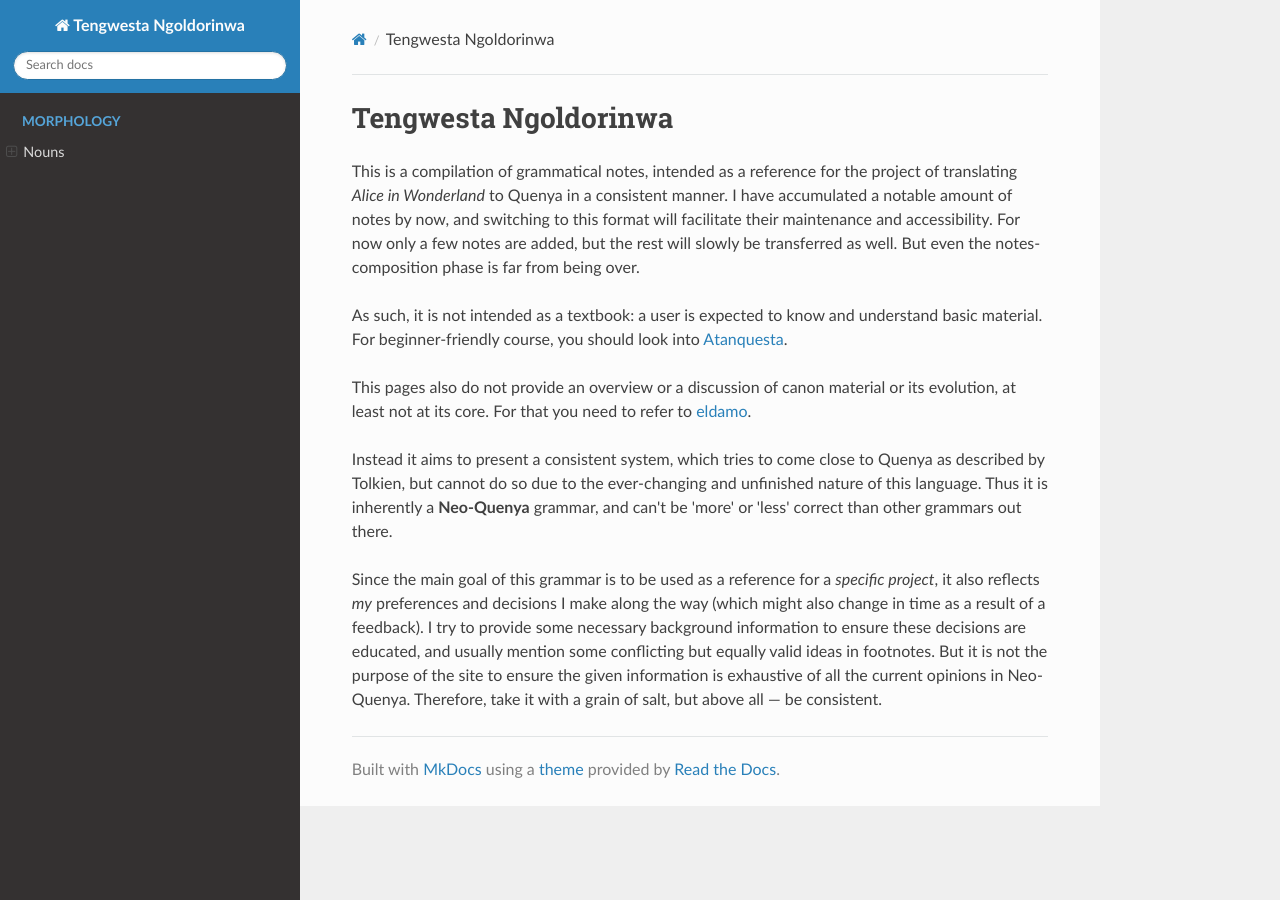
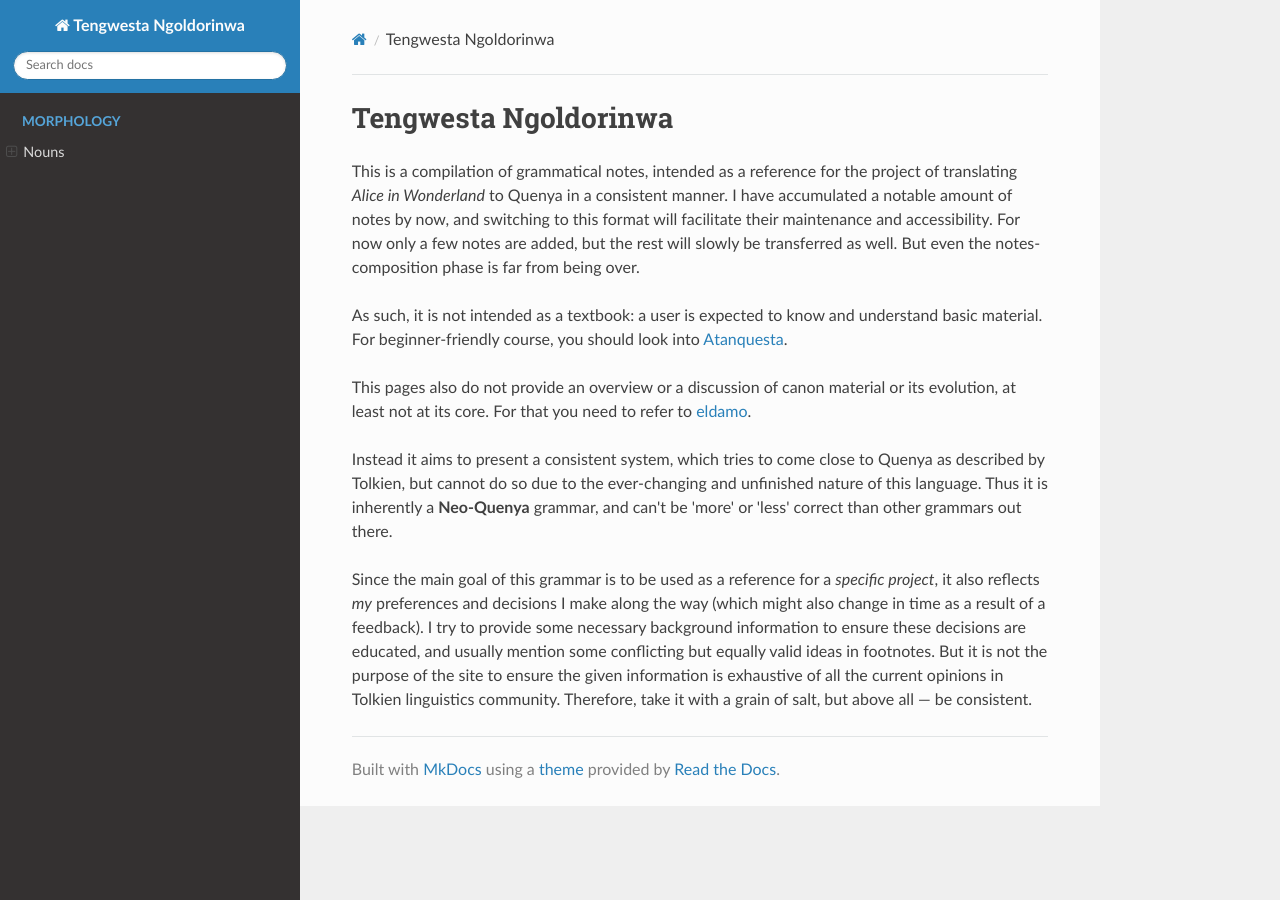
Before and after one commit to feophan/tenguesta_ngoldorinwa, an MkDocs documentation site: the page built from docs/index.md, in a window 1280 px wide. Built offline with MkDocs 1.6.1, drawn with Linux system fonts in a browser that asks for light colours; nearby versions of some CDN libraries; old or Windows-style settings are respelled for this version of MkDocs.

Commit message:
index correction

```diff
--- a/docs/index.md
+++ b/docs/index.md
@@ -9,4 +9,4 @@ This pages also do not provide an overview or a discussion of canon material or
 
 Instead it aims to present a consistent system, which tries to come close to Quenya as described by Tolkien, but cannot do so due to the ever-changing and unfinished nature of this language. Thus it is inherently a **Neo-Quenya** grammar, and can't be 'more' or 'less' correct than other grammars out there.
 
-Since the main goal of this grammar is to be used as a reference for a *specific project*, it also reflects *my* preferences and decisions I make along the way (which might also change in time as a result of a feedback). I try to provide some necessary background information to ensure these decisions are educated, and usually mention some conflicting but equally valid ideas in footnotes. But it is not the purpose of the site to ensure the given information is exhaustive of all the current opinions in Neo-Quenya. Therefore, take it with a grain of salt, but above all &mdash; be consistent.
+Since the main goal of this grammar is to be used as a reference for a *specific project*, it also reflects *my* preferences and decisions I make along the way (which might also change in time as a result of a feedback). I try to provide some necessary background information to ensure these decisions are educated, and usually mention some conflicting but equally valid ideas in footnotes. But it is not the purpose of the site to ensure the given information is exhaustive of all the current opinions in Tolkien linguistics community. Therefore, take it with a grain of salt, but above all &mdash; be consistent.
```
